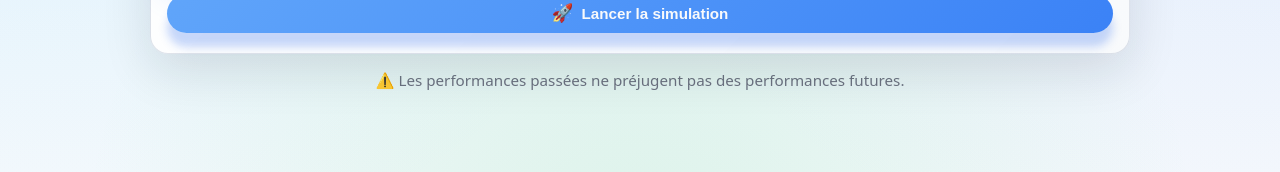
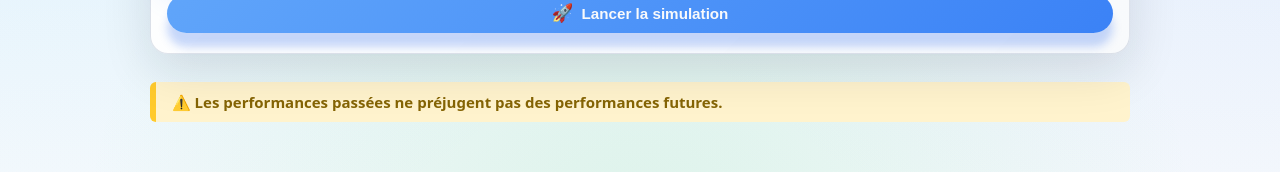
Before and after one commit to olivier-defrance/intradaygraf-react, a React (Vite) app: page / in a window 1280 px wide. Shown: the part 529-701 px from the top of the page. Built offline with nearby package versions, Linux system fonts and the light colour scheme; no server answers.

Commit message:
Ajout graphique 58

```diff
--- a/src/App.jsx
+++ b/src/App.jsx
@@ -420,9 +420,9 @@ const darkModeSwitch = (
           </section>
 
           {/* Phrase de vigilance */}
-          <p className="risk-warning">
-            ⚠️ Les performances passées ne préjugent pas des performances futures.
-          </p>
+			<p className="warning-banner">
+			  ⚠️ Les performances passées ne préjugent pas des performances futures.
+			</p>
 
           {/* Résultats */}
           {result && (
--- a/src/index.css
+++ b/src/index.css
@@ -422,14 +422,17 @@ body {
   color: var(--danger);
 }
 
-/* Warning text */
+.warning-banner {
+  background: #fff3cd;
+  color: #856404;
+  padding: 10px 16px;
+  border-left: 6px solid #ffca2c;
+  border-radius: 6px;
+  margin: 12px 0 20px 0;
+  font-weight: 600;
+  font-size: 15px;
+}
 
-.risk-warning {
-  margin: 0 0 4px;
-  font-size: 0.95rem;
-  color: var(--text-muted);
-  text-align: center;
-}
 
 /* Results */
 
```
